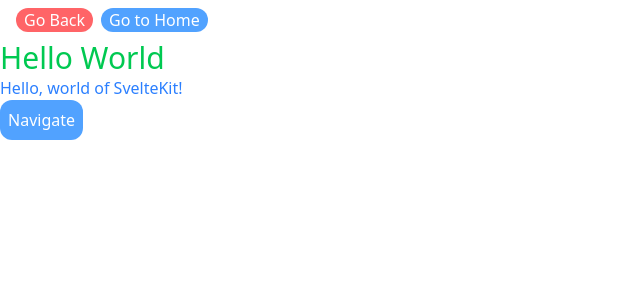
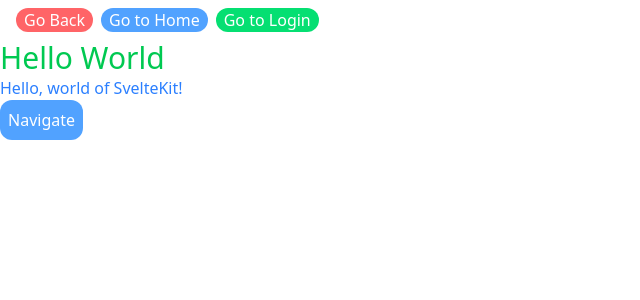
Before and after one commit to stavthal/my_svelte_kit, a SvelteKit app: page /hello in a window 1280 px wide. Shown: the top 300 px of the page, without its empty margins (0-640 px from the left). Built offline with nearby package versions, Linux system fonts and the light colour scheme.

Commit message:
actions tryout and stuff

```diff
--- a/src/routes/+layout.svelte
+++ b/src/routes/+layout.svelte
@@ -38,6 +38,9 @@
 			<button class="rounded-2xl bg-blue-400 px-2 text-white" onclick={onClick}>
 				Go to Home
 			</button>
+			<button class="rounded-2xl bg-green-400 px-2 text-white" onclick={() => goto('/login')}>
+				Go to Login
+			</button>
 		</div>
 
 		{@render children?.()}
--- a/src/routes/api/hello_other/[id]/+server.ts
+++ b/src/routes/api/hello_other/[id]/+server.ts
@@ -3,6 +3,6 @@ interface RequestParams {
 }
 
 export async function GET({ params }: { params: RequestParams }) {
-	await new Promise((resolve, reject) => setTimeout(resolve, 3000));
+	await new Promise((resolve) => setTimeout(resolve, 3000));
 	return new Response(JSON.stringify({ message: `Hello, ${params.id}!` }), { status: 200 });
 }
--- /dev/null
+++ b/src/routes/login/+page.server.ts
@@ -0,0 +1,25 @@
+import type { Actions } from './$types';
+import { fail } from '@sveltejs/kit';
+
+export const actions: Actions = {
+	// default: async (event) => {
+	// 	console.log(event);
+	// },
+
+	login: async ({ request }) => {
+		const formData = await request.formData();
+		console.log(formData);
+
+		const password = formData.get('password');
+
+		if (typeof password !== 'string' || password.length < 6) {
+			return fail(400, {
+				success: false,
+				message: 'Password must be at least 6 characters long',
+				email: formData.get('email')
+			});
+		}
+
+		return { success: true };
+	}
+} satisfies Actions;
--- /dev/null
+++ b/src/routes/login/+page.svelte
@@ -0,0 +1,16 @@
+<script lang="ts">
+	import type { PageData, ActionData } from './$types';
+
+	let { data, form }: { data: PageData; form: ActionData } = $props();
+</script>
+
+<form method="POST" action="?/login">
+	{#if form?.success === false && form.message}<p class="error">{form?.message}</p>{/if}
+	<div class="flex w-96 flex-col gap-2 p-4">
+		<label for="email"> Email: </label>
+		<input id="email" type="email" name="email" value={form?.email ?? ''} required />
+		<label for="password">Password:</label>
+		<input id="password" type="password" name="password" required />
+		<button class="rounded-2xl bg-blue-500 py-3 text-2xl text-white">Log in</button>
+	</div>
+</form>
```
